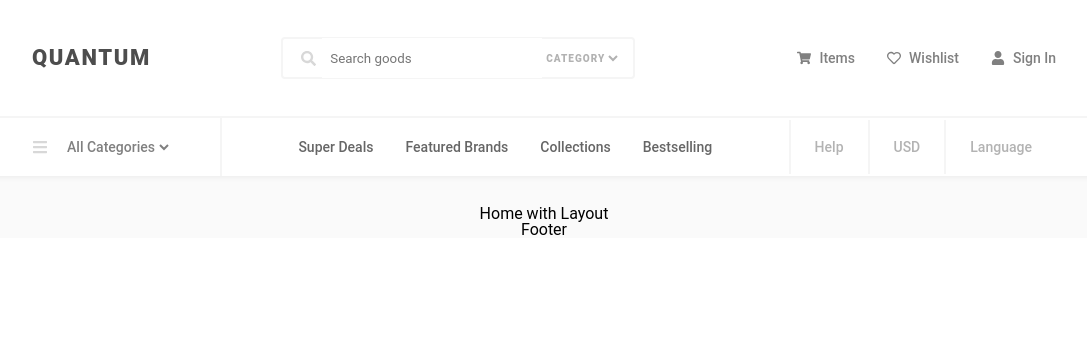
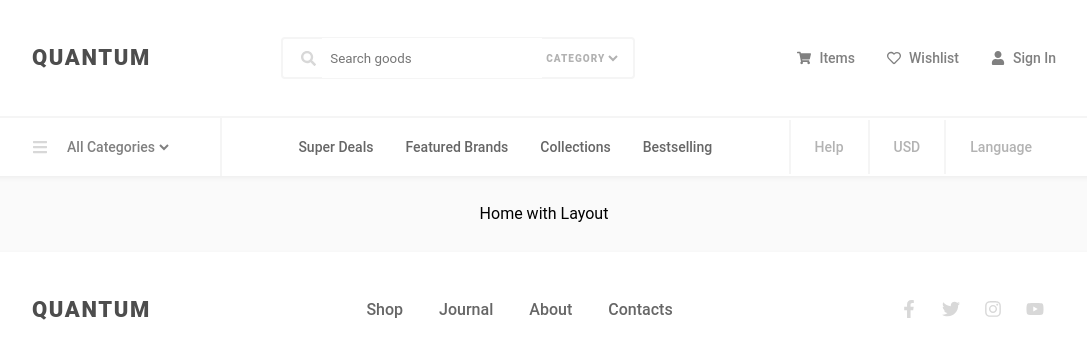
Before and after one commit to jsdevexpert/next-ecommerce, a Next.js app: page /product/1 in a window 1280 px wide. Shown: the top 358 px of the page, without its empty margins (96-1183 px from the left). Built offline with nearby package versions, Linux system fonts and the light colour scheme.

Commit message:
🌟 feat: footer top desktop

```diff
--- a/components/footer.js
+++ b/components/footer.js
@@ -1,8 +1,105 @@
+import Link from 'next/link';
+import { FaFacebookF, FaTwitter, FaInstagram, FaYoutube } from 'react-icons/fa';
+
 export default function Fotter() {
   return (
     <footer>
-      <h1>Footer</h1>
-      <style jsx>{''}</style>
+      <div className="footer footer-top">
+        <Link href="/">
+          <a className="logo">Quantum</a>
+        </Link>
+        <div className="footer-nav">
+          <Link href="/">
+            <a>Shop</a>
+          </Link>
+          <Link href="/">
+            <a>Journal</a>
+          </Link>
+          <Link href="/">
+            <a>About</a>
+          </Link>
+          <Link href="/">
+            <a>Contacts</a>
+          </Link>
+        </div>
+
+        <div className="social-links">
+          <Link href="/">
+            <a>
+              <FaFacebookF color="#d8d8d8" size="18px" />
+            </a>
+          </Link>
+          <Link href="/">
+            <a>
+              <FaTwitter color="#d8d8d8" size="18px" />
+            </a>
+          </Link>
+          <Link href="/">
+            <a>
+              <FaInstagram color="#d8d8d8" size="18px" />
+            </a>
+          </Link>
+          <Link href="/">
+            <a>
+              <FaYoutube color="#d8d8d8" size="18px" />
+            </a>
+          </Link>
+        </div>
+      </div>
+      <div className="footer footer-bottom"></div>
+      <style jsx>{`
+        footer {
+          width: 100vw;
+          display: flex;
+          flex-direction: column;
+          margin-top: 30px;
+          background-color: #ffffff;
+          box-shadow: 0px -2px 5px rgba(0, 0, 0, 0.05);
+          box-shadow: 0px 2px 5px rgba(0, 0, 0, 0.05);
+          overflow-x: hidden;
+        }
+        footer .footer {
+          display: flex;
+          flex-direction: row;
+          justify-content: space-between;
+          align-items: center;
+          padding: 28px 10vw;
+        }
+        footer .footer-top .logo {
+          font-style: normal;
+          font-weight: 900;
+          font-size: 22px;
+          line-height: 60px;
+          letter-spacing: 1.65px;
+          text-transform: uppercase;
+          color: #4d4d4d;
+          text-decoration: none;
+        }
+        footer .footer-top .footer-nav {
+          display: flex;
+          align-items: center;
+        }
+        footer .footer-top .footer-nav a {
+          font-style: normal;
+          font-weight: 500;
+          font-size: 16px;
+          color: #666666;
+          text-decoration: none;
+          margin-left: 18px;
+          margin-right: 18px;
+        }
+        footer .footer-top .footer-nav a:hover {
+          text-decoration: underline;
+        }
+        footer .footer-top .social-links a {
+          margin-left: 12px;
+          margin-right: 12px;
+        }
+        /* Footer Bottom */
+        footer .footer-bottom {
+          border-top: 2px solid #f5f5f5;
+        }
+      `}</style>
     </footer>
   );
 }
--- a/components/header.js
+++ b/components/header.js
@@ -247,7 +247,6 @@ export default function Header({ viewer }) {
           align-items: center;
         }
         header .header-bottom .main-nav a {
-          font-family: Roboto;
           font-style: normal;
           font-weight: 500;
           font-size: 14px;
```
